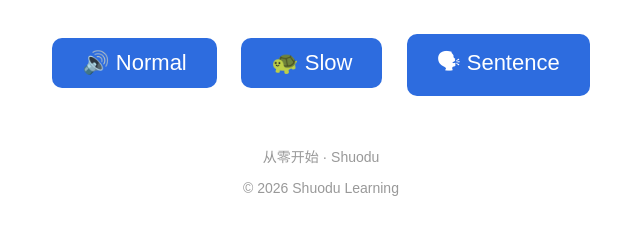
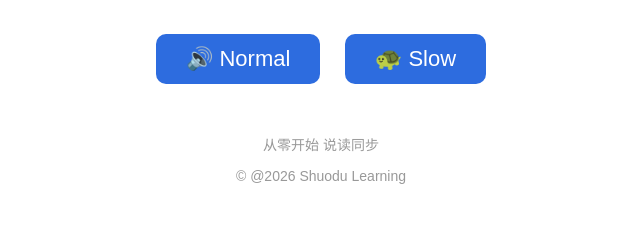
Before and after one commit to deedeewu-blip/chinese-cards, a plain HTML site: page dog.html in a window 1280 px wide. Shown: the part 262-496 px from the top of the page, without its empty margins (319-959 px from the left). Drawn offline with Linux system fonts and the light colour scheme.

Commit message:
Update dog.html

```diff
--- a/dog.html
+++ b/dog.html
@@ -39,16 +39,16 @@
 <!-- Buttons -->
 <button onclick="normal.play()">🔊 Normal</button>
 <button onclick="slow.play()">🐢 Slow</button>
-<button onclick="sentence.play()">🗣 Sentence</button>
+
 
 <!-- Audio Files -->
-<audio id="normal" src="dog-normal.mp3"></audio>
+<audio id="normal" src="dog.mp3"></audio>
 <audio id="slow" src="dog-slow.mp3"></audio>
-<audio id="sentence" src="dog-sentence.mp3"></audio>
+
 
 <div class="footer">
-<p>从零开始 · Shuodu</p>
-<p>© 2026 Shuodu Learning</p>
+<p>从零开始 说读同步</p>
+<p>© @2026 Shuodu Learning</p>
 </div>
 
 </body>
```
